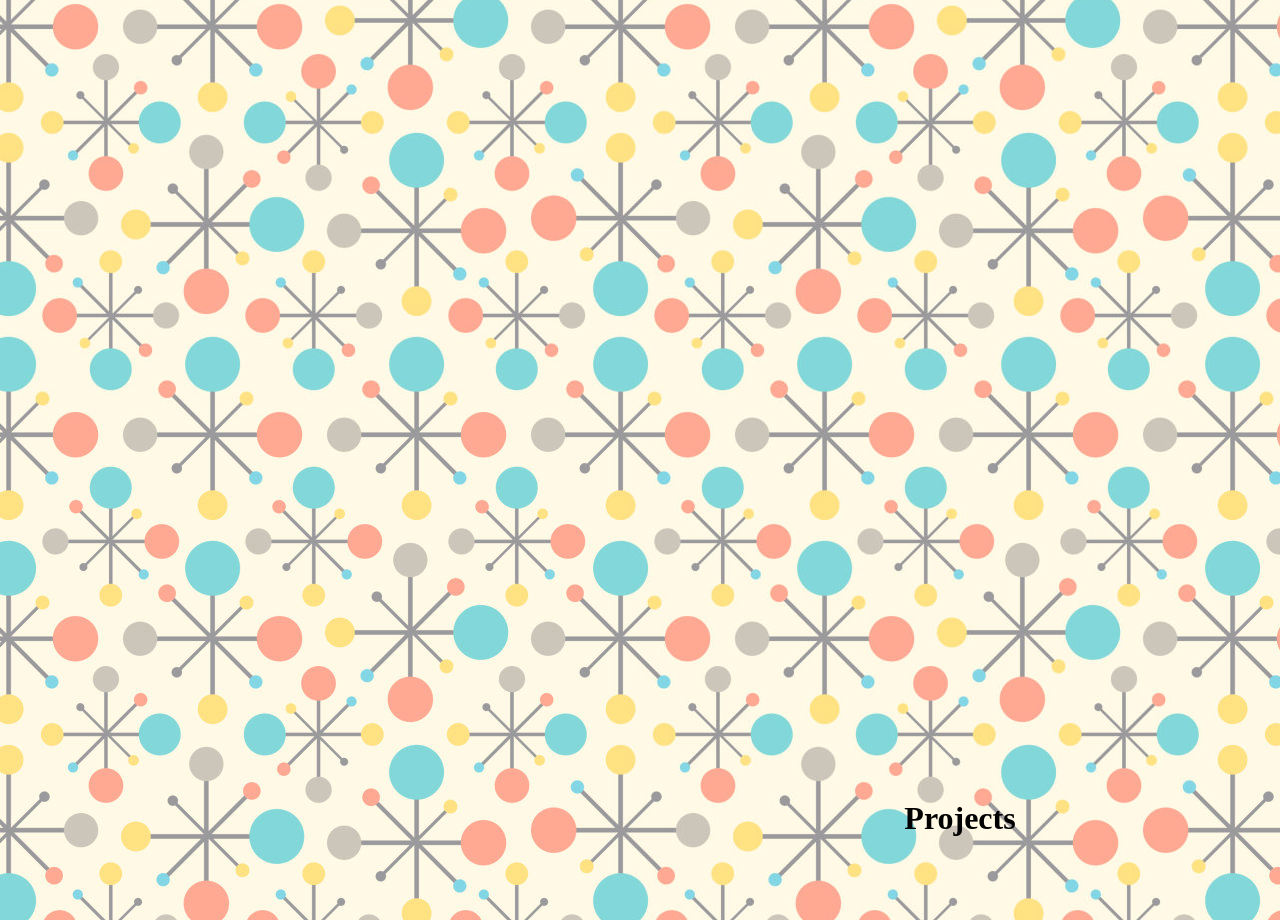
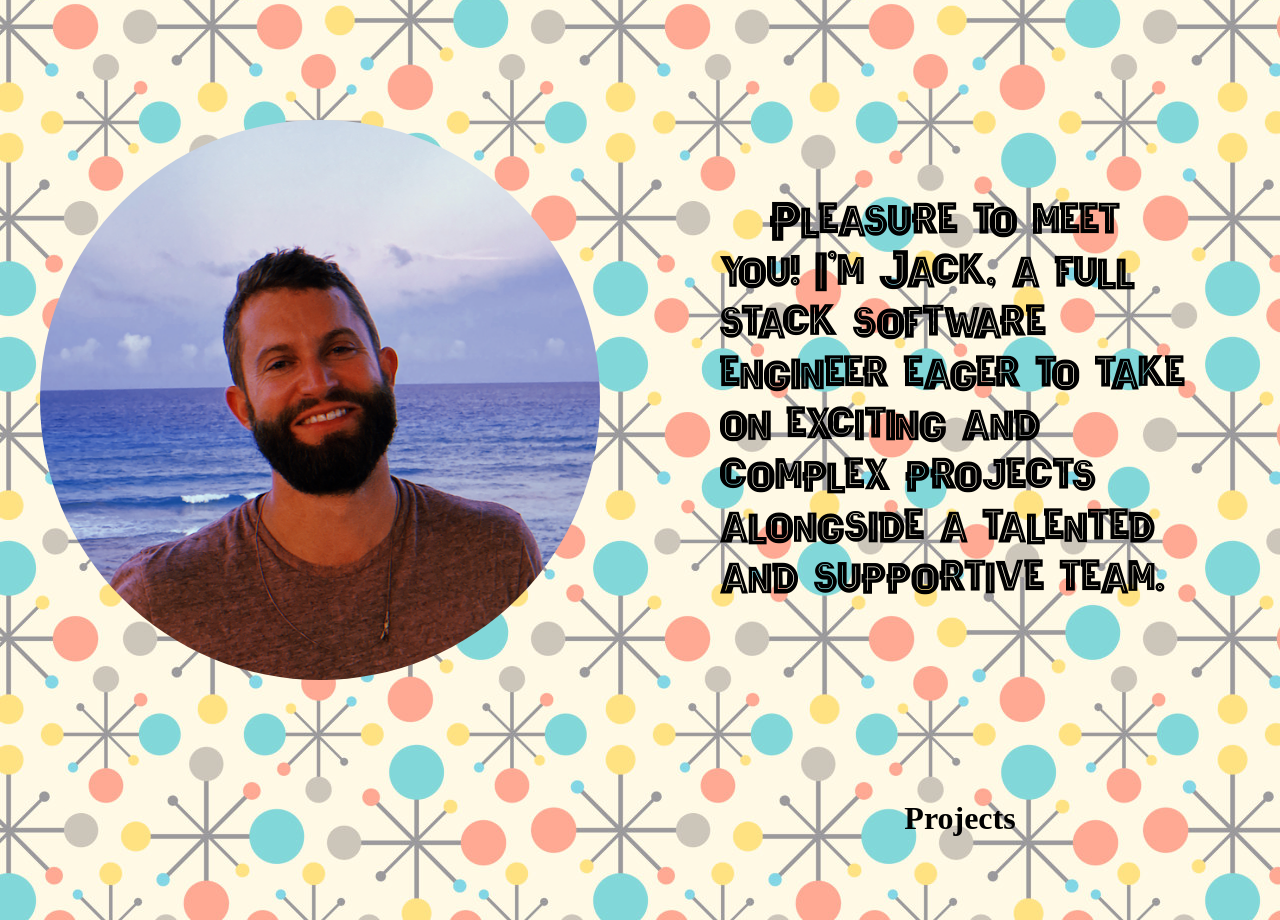
Before and after one commit to JackPadalino/Portfolio-Site, a React (Vite) app: page / in a window 1280 px wide. Shown: the part 800-1720 px from the top of the page. Built offline with nearby package versions, Linux system fonts and the light colour scheme.

Commit message:
removed animations and enlarged font

```diff
--- a/src/components/About/About.css
+++ b/src/components/About/About.css
@@ -77,7 +77,7 @@
 
   #aboutMe {
     width: 75%;
-    font-size: 40px;
+    font-size: 50px;
     text-indent: 50px;
   }
 
--- a/src/components/About/About.tsx
+++ b/src/components/About/About.tsx
@@ -44,11 +44,12 @@ const About = () => {
   return (
     <div id="aboutMainContainer">
       <div id="aboutLeftContainer">
-        <img ref={meRef} src={me} className="meStart" id="me" />
+        {/* <img ref={meRef} src={me} className="meStart" id="me" /> */}
+        <img ref={meRef} src={me} id="me" />
       </div>
       <div id="aboutRightContainer">
-        <div ref={aboutMeRef} className="picStart" id="profileContainer">
-          {/* <img src={me} id="me" /> */}
+        {/* <div ref={aboutMeRef} className="picStart" id="profileContainer"> */}
+        <div ref={aboutMeRef} id="profileContainer">
           <p id="aboutMe">
             Pleasure to meet you! I'm Jack, a full stack software engineer eager
             to take on exciting and complex projects alongside a talented and
```
